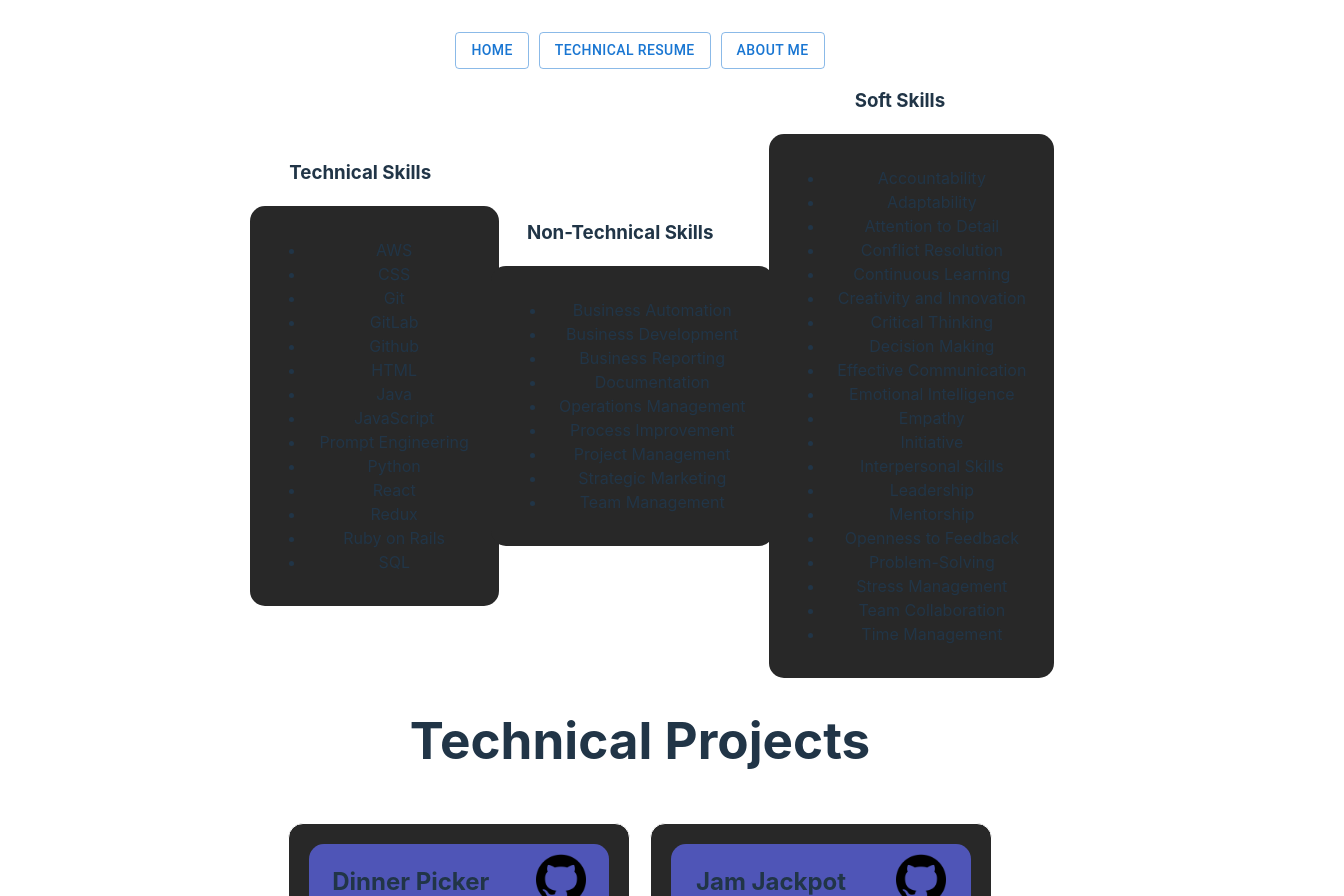
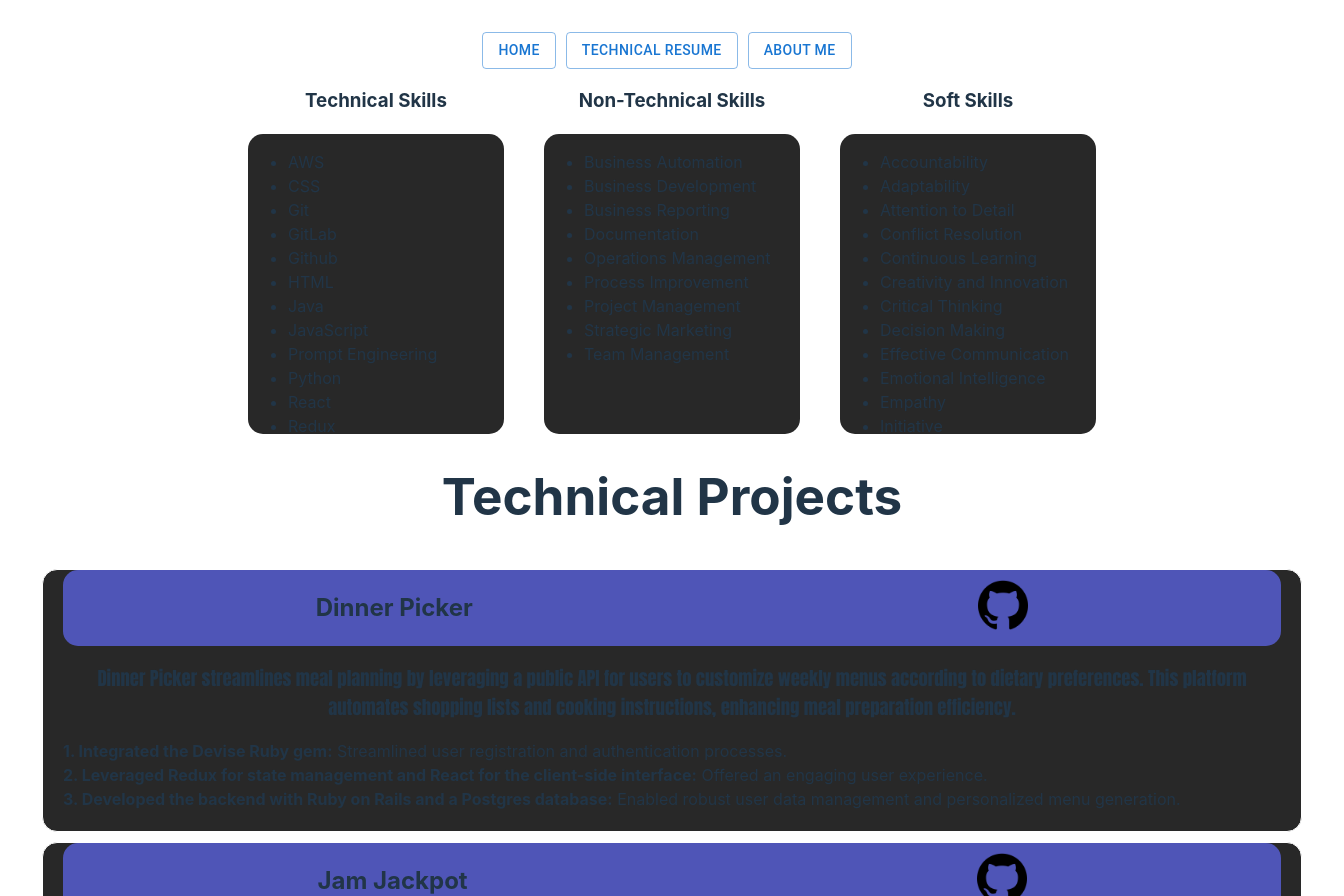
Before and after one commit to zachlandis/portfolio, a React (Vite) app: page /technical-resume in a window 1280 px wide. Shown: the top 896 px of the page, 1344 px wide, since content can reach past the window. Built offline with nearby package versions, Linux system fonts and the light colour scheme; the HTML template or start-up script is replaced by a standard one.

Commit message:
Add more CSS for mobile

```diff
--- a/src/App.css
+++ b/src/App.css
@@ -4,6 +4,7 @@
   padding: 2rem;
   text-align: center;
 }
+
 
 .logo:hover {
   filter: drop-shadow(0 0 2em #646cffaa);
@@ -12,14 +13,7 @@
   filter: drop-shadow(0 0 2em #61dafbaa);
 }
 
-@keyframes logo-spin {
-  from {
-    transform: rotate(0deg);
-  }
-  to {
-    transform: rotate(360deg);
-  }
-}
+
 
 @media (prefers-reduced-motion: no-preference) {
   a:nth-of-type(2) .logo {
@@ -35,58 +29,61 @@
   color: #888;
 }
 
+/*Home*/
+
 .home {
   display: flex;
   flex-direction: column;
   align-items: center;
   max-width: 1280px;
   margin: 0 auto;
-  padding: 2rem;
+  padding: 15rem;
   text-align: center;
 }
 
 .zach-headshot {
-  width: 150px;
-  height: 150px;
+  width: 250px;
+  height: 250px;
   border-radius: 50%;
   object-fit: cover;
 }
 
 .social-logo {
-  width: 50px;
-  height: 50px;
-  margin: 5px;
+  width: 100px;
+  height: 100px;
+  margin: ;
   border-radius: 50%;
   object-fit: cover;
 }
 
+/*Navbar*/
 .nav-container {
   display: flex;
   justify-content: center;
   align-items: center;
-  width: 100%;
+  width: 100vw;
 }
 
 .nav-link {
-  margin: 0 5px;
+  margin-right: 10px;
 }
 
 .skill-lists {
   display: flex;
-  flex-wrap: wrap;
+  text-align: left;
+  align-items: center;
+  align-content: center;
   justify-content: center;
-  align-items: center;
 }
 
 .skill-list {
-  margin: 0 10px;
-  width: 90%;
-  max-width: 400px;
-  height: auto;
+  flex: 1;
+  margin: 0 20px;
+  height: 300px;
+  width: 20vw;
   overflow-y: auto;
   background-color: #282828;
   border-radius: 15px;
-  padding: 1rem;
 }
 
 .skill-list::-webkit-scrollbar, .cards-container::-webkit-scrollbar, .about-zach-card::-webkit-scrollbar {
@@ -102,6 +99,7 @@
   background-color: #f0f0f0;
 }
 
+
 h3 {
   text-align: center;
 }
@@ -110,21 +108,21 @@ h3 {
   text-align: left;
 }
 
-.cards-container {
-  display: flex;
-  flex-wrap: wrap;
-  justify-content: center;
-  gap: 20px;
-  padding: 20px;
+
+.cards-container{
+  height: 400px;
+  overflow-y: auto;
 }
 
 .card {
   border: 1px solid white;
+  margin: 10px;
   background-color: #282828;
   border-radius: 15px;
-  padding: 20px;
-  width: 90%;
-  max-width: 300px;
+  padding-left: 20px;
+  padding-right: 20px;
+  padding-bottom: 20px;
+  padding-top: 0;
 }
 
 .card-header {
@@ -137,7 +135,7 @@ h3 {
 }
 
 .project-description {
-  font-family: Impact, Haettenschweiler, 'Arial Narrow Bold', sans-serif;
+  font-family:Impact, Haettenschweiler, 'Arial Narrow Bold', sans-serif;
 }
 
 .github-icon {
@@ -150,6 +148,7 @@ h3 {
   flex-wrap: wrap;
   justify-content: center;
   align-items: flex-start;
+  align-content: center;
   gap: 20px;
   padding: 20px;
 }
@@ -160,9 +159,9 @@ h3 {
   align-items: center;
   justify-content: center;
   border: 1px solid black;
-  height: auto;
-  width: 90%;
-  max-width: 300px;
+  margin: 0 5px;
+  height: 300px;
+  width: 20vw;
   padding: 10px;
   overflow-y: auto;
   background-color: #282828;
@@ -173,7 +172,9 @@ h3 {
 .about-zach-card-top {
   align-items: flex-start;
   justify-content: flex-start;
+  text-align: left;
 }
+
 
 .fun-facts-description-container {
   display: flex;
@@ -188,6 +189,9 @@ h3 {
   border: 4px solid white;
   margin: 10px;
   padding: 10px;
+  word-wrap: normal;
+  text-align: center;
+  justify-content: center;
 }
 
 .fun-facts-game {
@@ -201,3 +205,51 @@ h3 {
 .answer-incorrect {
   color: red;
 }
+
+
+@media (max-width: 767px) {
+  #root {
+    padding: 1rem;
+  }
+
+  .home {
+    padding: 1rem;
+  }
+
+  .zach-headshot {
+    width: 150px;
+    height: 150px;
+  }
+
+  .social-logo {
+    width: 50px;
+    height: 50px;
+  }
+
+  .nav-container {
+    flex-direction: column;
+  }
+
+  .nav-link {
+    margin-right: 0;
+    margin-bottom: 10px;
+  }
+
+  .skill-lists {
+    flex-direction: column;
+  }
+
+  .skill-list, .card, .about-zach-card {
+    width: 100%;
+    margin: 10px 0;
+    height: auto;
+  }
+
+  .cards-container, .about-zach-card-container {
+    height: auto;
+  }
+
+  .fun-facts-description-container, .fun-facts-game {
+    flex-direction: column;
+  }
+}
```
